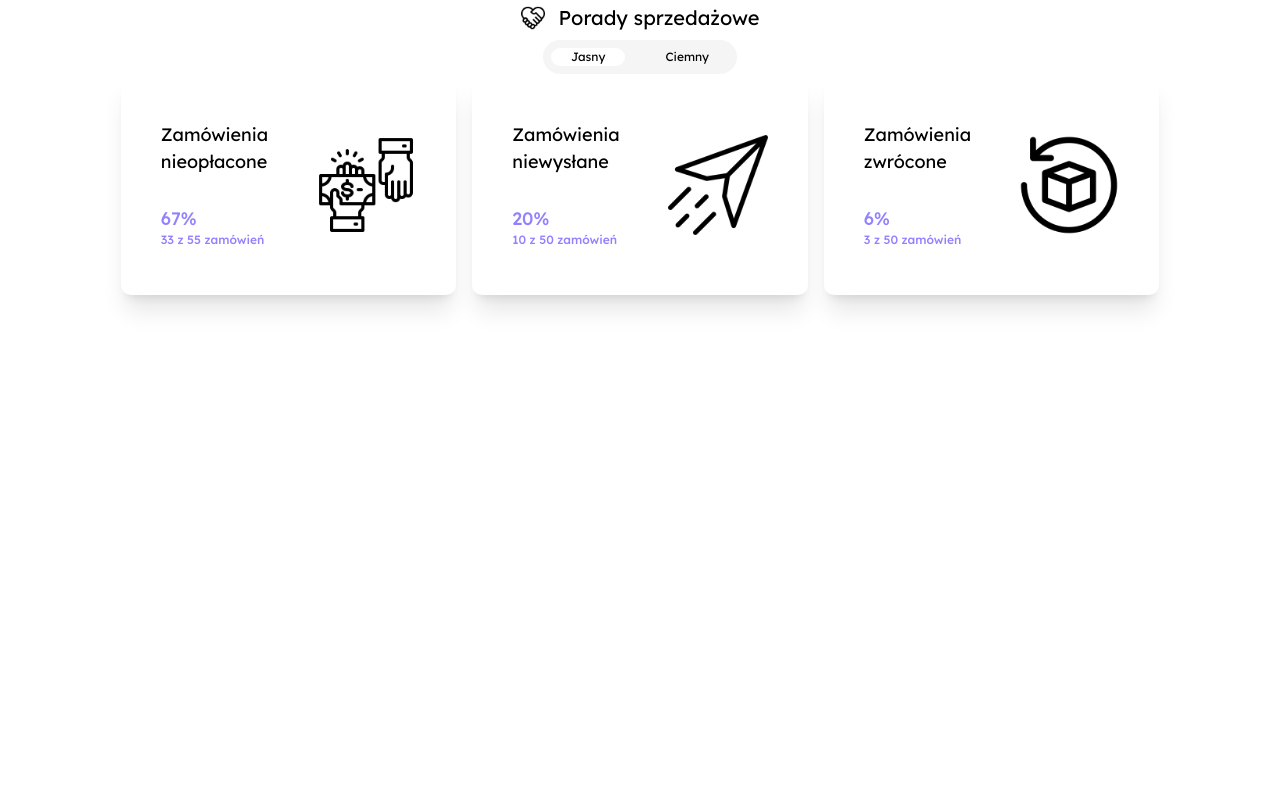
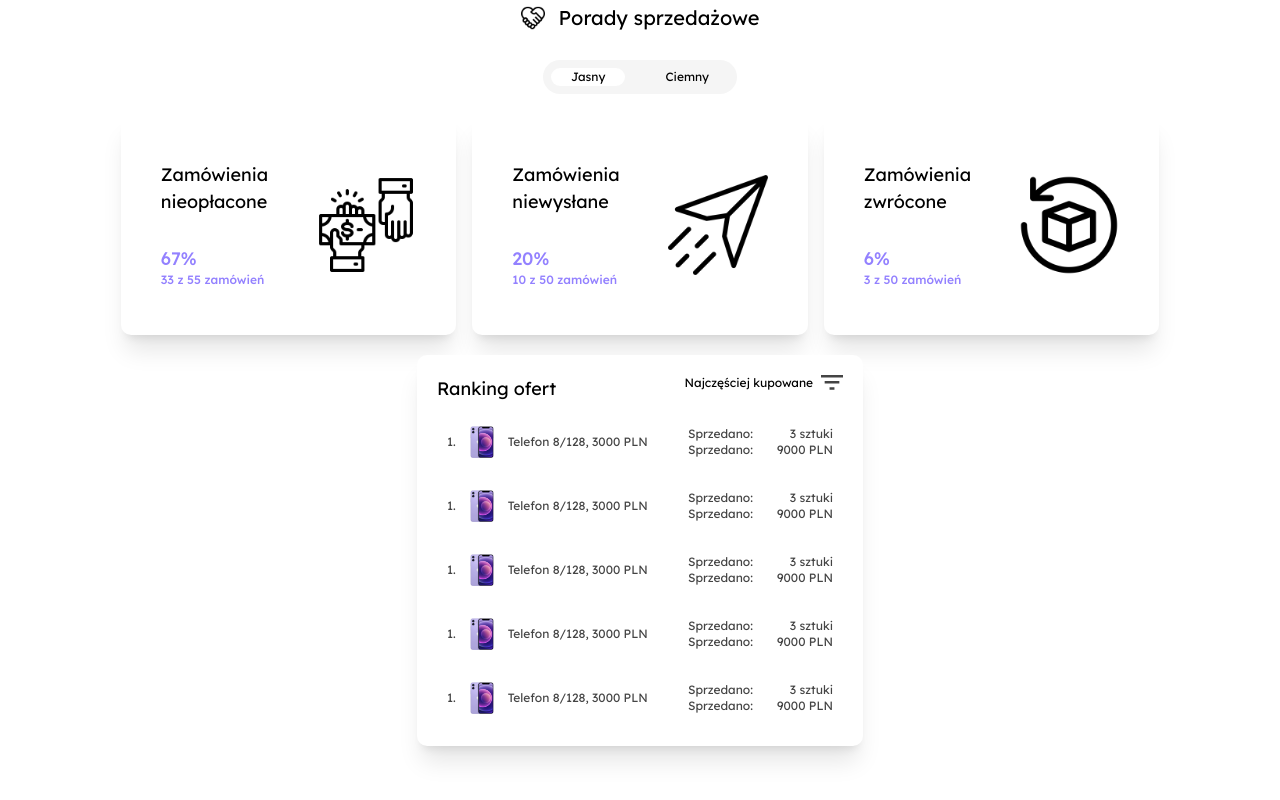
Before and after one commit to studia-pw/sellers-dashboard, a Next.js app: page / in a window 1280 px wide. Shown: the part 552-1352 px from the top of the page. Before the commit the page ends 943 px from the top, so only its background shows below. Built offline with nearby package versions, Linux system fonts and the light colour scheme.

Commit message:
Added offer ranking card component

```diff
--- a/src/app/dashboard/components/offer/offer-item-list.js
+++ b/src/app/dashboard/components/offer/offer-item-list.js
@@ -1,3 +1,11 @@
+import OfferItem from "@/app/dashboard/components/offer/offer-item";
+
 export default function OfferItemList() {
-    return (<div>OfferItemList</div>);
+  return (
+    <div className="flex flex-col gap-y-2">
+      {[1, 2, 3, 4, 5].map((item) => (
+        <OfferItem />
+      ))}
+    </div>
+  );
 }
--- a/src/app/dashboard/components/offer/offer-item.js
+++ b/src/app/dashboard/components/offer/offer-item.js
@@ -1,3 +1,35 @@
+function OfferItemDetails() {
+  return (
+    <div className="flex flex-row items-center gap-x-2.5 text-[#444444]">
+      <p>1.</p>
+      <div className="w-8 h-8">
+        <img src="assets/iphone.jpeg" />
+      </div>
+      <p>Telefon 8/128, 3000 PLN</p>
+    </div>
+  );
+}
+
+function OfferItemSales() {
+  return (
+    <div className="flex flex-row justify-between gap-x-6">
+      <div className="flex flex-col items-start text-[#444444]">
+        <p>Sprzedano:</p>
+        <p>Sprzedano:</p>
+      </div>
+      <div className="flex flex-col items-end text-[#444444]">
+        <p>3 sztuki</p>
+        <p>9000 PLN</p>
+      </div>
+    </div>
+  );
+}
+
 export default function OfferItem() {
-    return (<div>OfferItem</div>);
+  return (
+    <div className="flex flex-row justify-between items-center gap-x-10 rounded-[10px] bg-white hover:bg-[#F5F5F5] py-3 px-2.5">
+      <OfferItemDetails />
+      <OfferItemSales />
+    </div>
+  );
 }
--- a/src/app/dashboard/components/offer/offer-widget.js
+++ b/src/app/dashboard/components/offer/offer-widget.js
@@ -1,3 +1,26 @@
+import OfferItemList from "@/app/dashboard/components/offer/offer-item-list";
+
+function OfferWidgetTopBar() {
+  return (
+    <div className="flex flex-row justify-between">
+      <h3>Ranking ofert</h3>
+      <div className="flex flex-row gap-x-2 items-start">
+        <p>Najczęściej kupowane</p>
+        <div className="w-[22px]">
+          <img src="assets/cards/filter.svg" />
+        </div>
+      </div>
+    </div>
+  );
+}
+
 export default function OfferWidget() {
-    return (<div>OfferWidget</div>);
+  return (
+    <div className="card">
+      <div className="mb-3">
+        <OfferWidgetTopBar />
+      </div>
+      <OfferItemList />
+    </div>
+  );
 }
--- a/src/app/page.js
+++ b/src/app/page.js
@@ -5,6 +5,7 @@ import SideMenuNav from "@/app/components/side-menu-nav";
 import ThemeSwitchButton from "@/app/components/theme-switch-button";
 import { Provider } from "react-redux";
 import { store } from "@/app/lib/store";
+import OfferWidget from "@/app/dashboard/components/offer/offer-widget";
 
 export default function Home() {
   let items = [
@@ -29,7 +30,7 @@ export default function Home() {
   ];
   return (
     <Provider store={store}>
-      <main className="flex min-h-screen flex-col items-center justify-between p-24">
+      <main className="flex min-h-screen flex-col items-center justify-between p-24 gap-y-5">
         <SideMenuNav />
         <ThemeSwitchButton />
         <div className="flex flex-row gap-x-4">
@@ -37,6 +38,7 @@ export default function Home() {
             <OrderWidgetItem {...item} />
           ))}
         </div>
+        <OfferWidget />
       </main>
     </Provider>
   );
```
Also changed, not shown: public/assets/cards/filter.svg (added), public/assets/iphone.jpeg (added).
